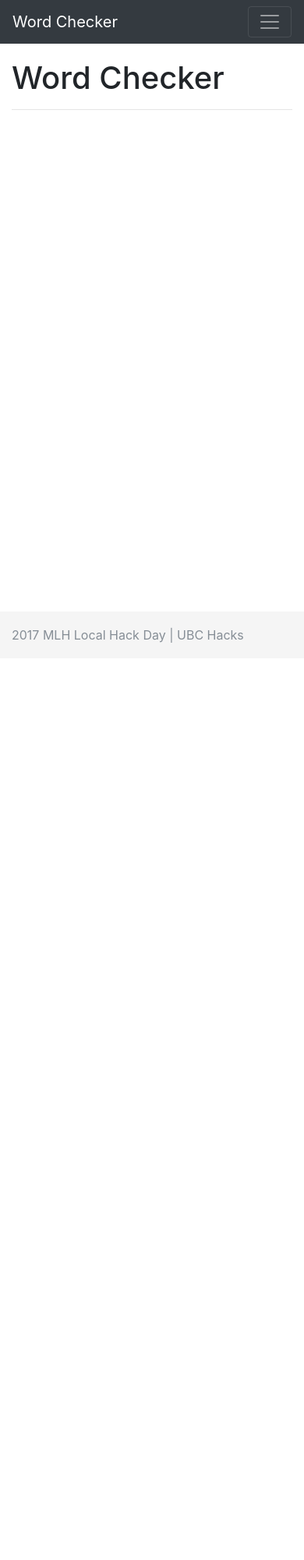
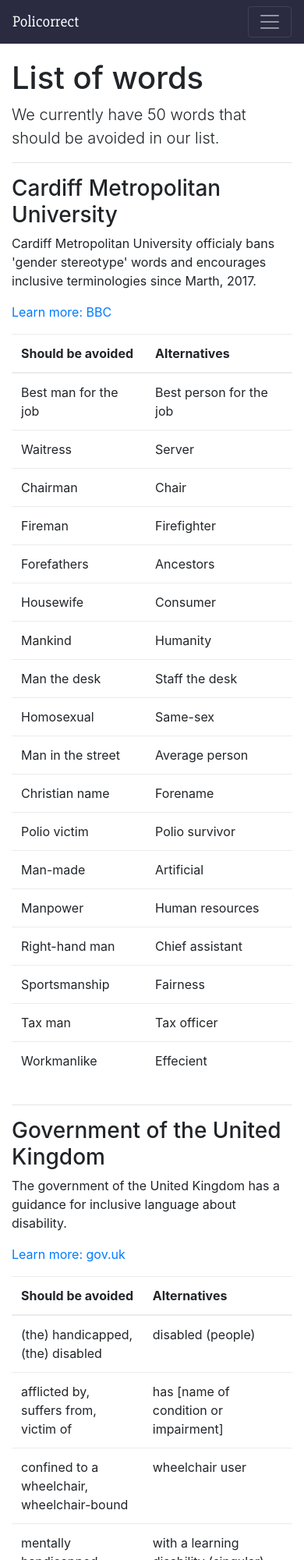
Before and after one commit to yxblee/Policorrect, a website: page wordlist.html in a window 390 px wide. Shown: the top 2000 px of the page at 78% size. Before the commit the page ends 844 px from the top, so only its background shows below. Drawn offline with nearby package versions, Linux system fonts and the light colour scheme.

Commit message:
changed style

```diff
--- a/js/wordlist.js
+++ b/js/wordlist.js
@@ -7,6 +7,11 @@ var govUK = new Array(13);
 for (var i = 0; i < 13; i++) {
     govUK[i] = new Array(2);
 }
+
+var tableHeader = new Array(2);
+tableHeader[0] = "Should be avoided";
+tableHeader[1] = "Alternatives";
+
 
 
 // incorrect - correct pair
@@ -73,3 +78,79 @@ govUK[11][0] = "dwarf; midget";
 govUK[11][1] = "someone with restricted growth or short stature";
 govUK[12][0] = "fits, spells, attacks";
 govUK[12][1] = "seizures";
+
+
+var tableGovUK = document.getElementById("GovUK");
+tableGovUK.setAttribute("class", "table");
+
+var tGovUKtable = document.createElement("table");
+var tGovUKhead = document.createElement("thead");
+var tGovUKbody = document.createElement("tbody");
+
+for (var rcount = 0; rcount < 1; rcount++) {
+    var row = document.createElement("tr");
+
+    for (var j = 0; j < 2; j++) {
+        var cell = document.createElement("th");
+        var tnode = document.createTextNode(tableHeader[j]);
+
+        cell.appendChild(tnode);
+        row.appendChild(cell);
+    }
+    tGovUKhead.appendChild(row);
+}
+tGovUKtable.appendChild(tGovUKhead);
+
+
+for (var b = 0; b < govUK.length; b++) {
+    var row = document.createElement("tr");
+
+    for (var a = 0; a < 2 ; a++) {
+        var cell = document.createElement("td");
+        var term = document.createTextNode(govUK[b][a]);
+        cell.appendChild(term);
+        row.appendChild(cell);
+    }
+    tGovUKbody.appendChild(row);
+}
+tGovUKtable.appendChild(tGovUKbody);
+tableGovUK.appendChild(tGovUKtable);
+
+
+
+
+var tableCMU = document.getElementById("CMU");
+tableCMU.setAttribute("class", "table");
+
+var tCMUtable = document.createElement("table");
+var tCMUhead = document.createElement("thead");
+var tCMUbody = document.createElement("tbody");
+
+for (var rcount = 0; rcount < 1; rcount++) {
+    var row = document.createElement("tr");
+
+    for (var j = 0; j < 2; j++) {
+        var cell = document.createElement("th");
+        var tnode = document.createTextNode(tableHeader[j]);
+
+        cell.appendChild(tnode);
+        row.appendChild(cell);
+    }
+    tCMUhead.appendChild(row);
+}
+tCMUtable.appendChild(tCMUhead);
+
+
+for (var i = 0; i < CMU.length; i++) {
+    var row = document.createElement("tr");
+
+    for (var j = 0; j < 2 && (CMU[i][j] != null); j++) {
+        var cell = document.createElement("td");
+        var term = document.createTextNode(CMU[i][j]);
+        cell.appendChild(term);
+        row.appendChild(cell);
+    }
+    tCMUbody.appendChild(row);
+}
+tCMUtable.appendChild(tCMUbody);
+tableCMU.appendChild(tCMUtable);
--- a/styles/style.css
+++ b/styles/style.css
@@ -35,3 +35,21 @@ body > .container {
   padding-right: 15px;
   padding-left: 15px;
 }
+
+table {
+    width: 100%;
+}
+
+.nav-colour {
+    background-color: #2A2B41;
+    color: #fff;
+}
+
+.font-sans {
+  font-family: 'Roboto', sans-serif;
+
+}
+
+.font-s {
+  font-family: 'Slabo 27px', serif;
+}
--- a/wordlist.html
+++ b/wordlist.html
@@ -3,27 +3,28 @@
 	<head>
         <meta name="viewport" content="width=device-width, initial-scale=1, shrink-to-fit=no">
         <meta charset="utf-8">
-        <title>title goes here</title>
+        <title>Policorrect</title>
         <link rel="stylesheet" href="https://maxcdn.bootstrapcdn.com/bootstrap/4.0.0-beta.2/css/bootstrap.min.css" integrity="sha384-PsH8R72JQ3SOdhVi3uxftmaW6Vc51MKb0q5P2rRUpPvrszuE4W1povHYgTpBfshb" crossorigin="anonymous">
         <link rel="stylesheet" href="styles/style.css">
+        <link href="https://fonts.googleapis.com/css?family=Roboto|Slabo+27px" rel="stylesheet">
     </head>
 	<body>
         <header>
-            <nav class="navbar navbar-expand-md navbar-dark fixed-top bg-dark">
-                <a class="navbar-brand" href="#">Word Checker</a>
+            <nav class="navbar navbar-expand-md navbar-dark fixed-top nav-colour font-s">
+                <a class="navbar-brand" href="index.html">Policorrect</a>
                 <button class="navbar-toggler" type="button" data-toggle="collapse" data-target="#navbarCollapse" aria-controls="navbarCollapse" aria-expanded="false" aria-label="Toggle navigation">
                     <span class="navbar-toggler-icon"></span>
                 </button>
                 <div class="collapse navbar-collapse" id="navbarCollapse">
                     <ul class="navbar-nav mr-auto">
                         <li class="nav-item">
-                            <a class="nav-link" href="index.html">Home</a>
+                            <a class="nav-link font-sans" href="index.html">Home</a>
                         </li>
                         <li class="nav-item">
-                            <a class="nav-link" href="chatbot.html">Test your words</a>
+                            <a class="nav-link font-sans" href="chatbot.html">Test your words</a>
                         </li>
                         <li class="nav-item active">
-                            <a class="nav-link" href="wordlist.html">List of words <span class="sr-only">(current)</span></a>
+                            <a class="nav-link font-sans" href="wordlist.html">List of words <span class="sr-only">(current)</span></a>
                         </li>
                     </ul>
                 </div>
@@ -32,19 +33,25 @@
 
         <main role="main" class="container">
             <div class="mt-3">
-                <h1>Word Checker</h1>
+                <h1>List of words</h1>
+                <p class="lead">We currently have 50 words that should be avoided in our list.</p>
             </div>
             <hr />
             <div class="row">
                 <div class="col-md-12">
-                    <table class="table">
-                        <thead>
-
-                        </thead>
-                        <tbody>
-
-                        </tbody>
-                    </table>
+                    <h3>Cardiff Metropolitan University</h3>
+                    <p>Cardiff Metropolitan University officialy bans 'gender stereotype' words and encourages inclusive terminologies since Marth, 2017.</p>
+                    <p><a href="http://www.bbc.com/news/uk-wales-south-east-wales-39153731" target="_blank">Learn more: BBC</a></p>
+                    <div id="CMU"></div>
+                </div>
+            </div>
+            <hr />
+            <div class="row">
+                <div class="col-md-12">
+                    <h3>Government of the United Kingdom</h3>
+                    <p>The government of the United Kingdom has a guidance for inclusive language about disability.</p>
+                    <p><a href="https://www.gov.uk/government/publications/inclusive-communication/inclusive-language-words-to-use-and-avoid-when-writing-about-disability" target="_blank">Learn more: gov.uk</a></p>
+                    <div id="GovUK"></div>
                 </div>
             </div>
         </main>
@@ -55,6 +62,7 @@
             </div>
         </footer>
 
+        <script src="js/wordlist.js"></script>
         <script src="https://code.jquery.com/jquery-3.2.1.slim.min.js" integrity="sha384-KJ3o2DKtIkvYIK3UENzmM7KCkRr/rE9/Qpg6aAZGJwFDMVNA/GpGFF93hXpG5KkN" crossorigin="anonymous"></script>
         <script src="https://cdnjs.cloudflare.com/ajax/libs/popper.js/1.12.3/umd/popper.min.js" integrity="sha384-vFJXuSJphROIrBnz7yo7oB41mKfc8JzQZiCq4NCceLEaO4IHwicKwpJf9c9IpFgh" crossorigin="anonymous"></script>
         <script src="https://maxcdn.bootstrapcdn.com/bootstrap/4.0.0-beta.2/js/bootstrap.min.js" integrity="sha384-alpBpkh1PFOepccYVYDB4do5UnbKysX5WZXm3XxPqe5iKTfUKjNkCk9SaVuEZflJ" crossorigin="anonymous"></script>
```
Also changed, not shown: chatbot.html (+11 -10 lines), index.html (+25 -12 lines).
